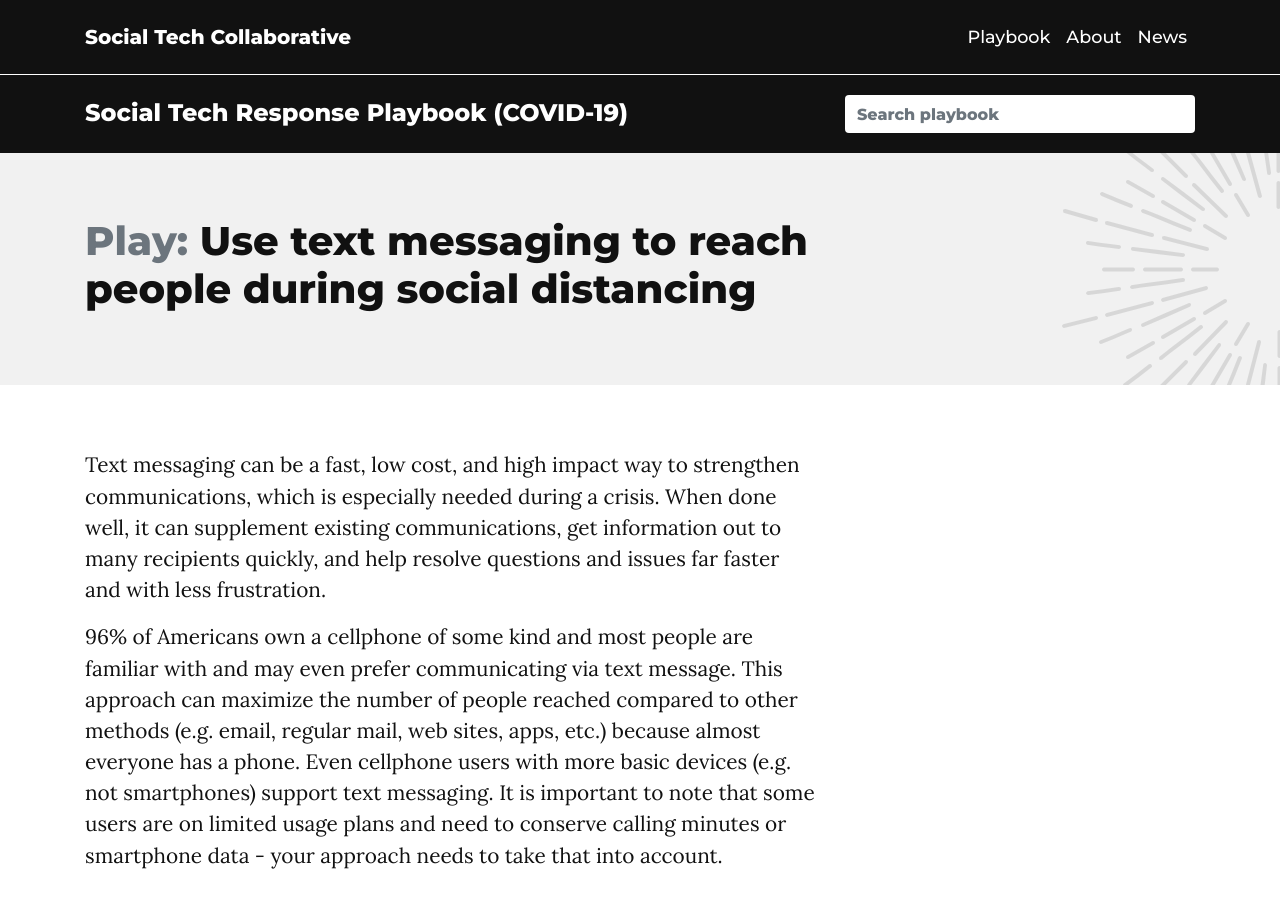
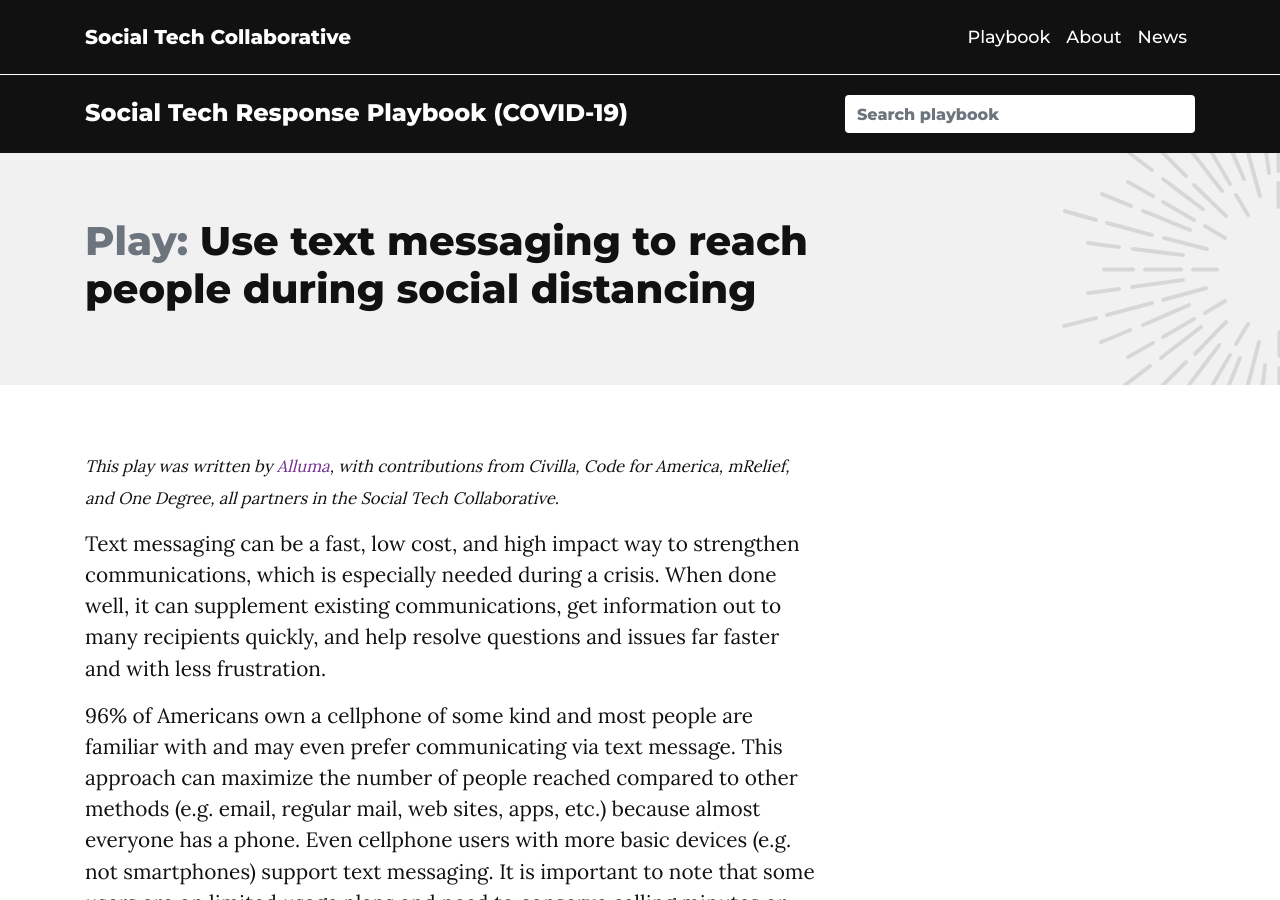
Before and after one commit to Social-Tech-Collab/socialtechcollaborative, a Jekyll site: the page built from _posts/2020-05-04-adopt-text-messaging.md, in a window 1280 px wide and 900 px high. Built offline with Jekyll 4.4.1, drawn with Linux system fonts in a browser that asks for light colours; nearby versions of some CDN libraries; some web fonts are replaced; comment, search, counter and statistics services are not loaded.

Commit message:
add bylines

```diff
--- a/_posts/2020-05-04-adopt-text-messaging.md
+++ b/_posts/2020-05-04-adopt-text-messaging.md
@@ -6,6 +6,8 @@ comments: true
 # image: example.png
 # visit: https://github.com/socialtechus/playbook/
 ---
+
+<small><i>This play was written by [Alluma](alluma.org), with contributions from Civilla, Code for America, mRelief, and One Degree, all partners in the Social Tech Collaborative.</i></small>
 
 Text messaging can be a fast, low cost, and high impact way to strengthen communications, which is especially needed during a crisis. When done well, it can supplement existing communications, get information out to many recipients quickly, and help resolve questions and issues far faster and with less frustration.
 
```
Also changed, not shown: _posts/2020-05-04-human-centered-procurement.md (+2 -0 lines), _posts/2020-05-04-make-remote-work.md (+3 -0 lines).
